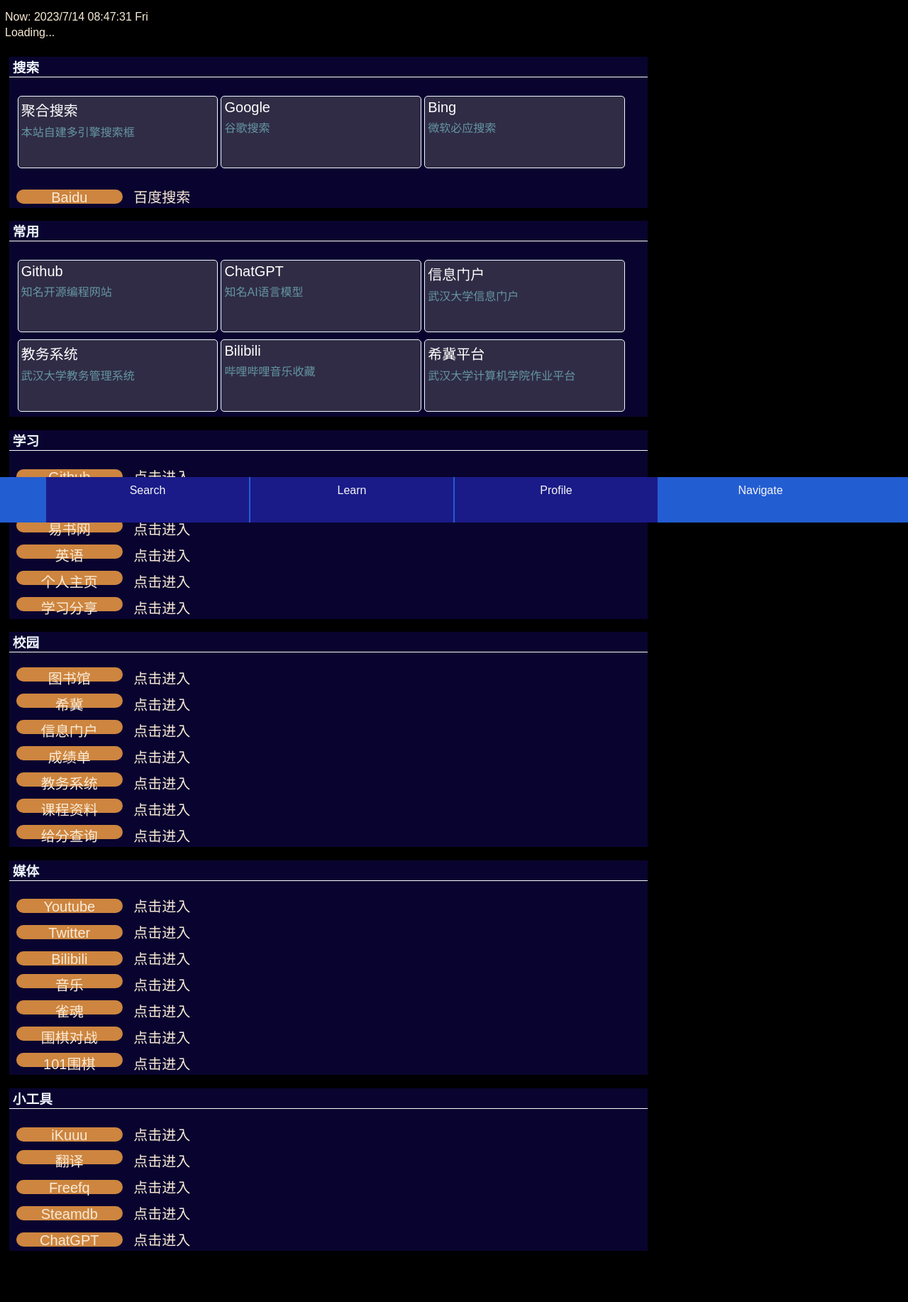
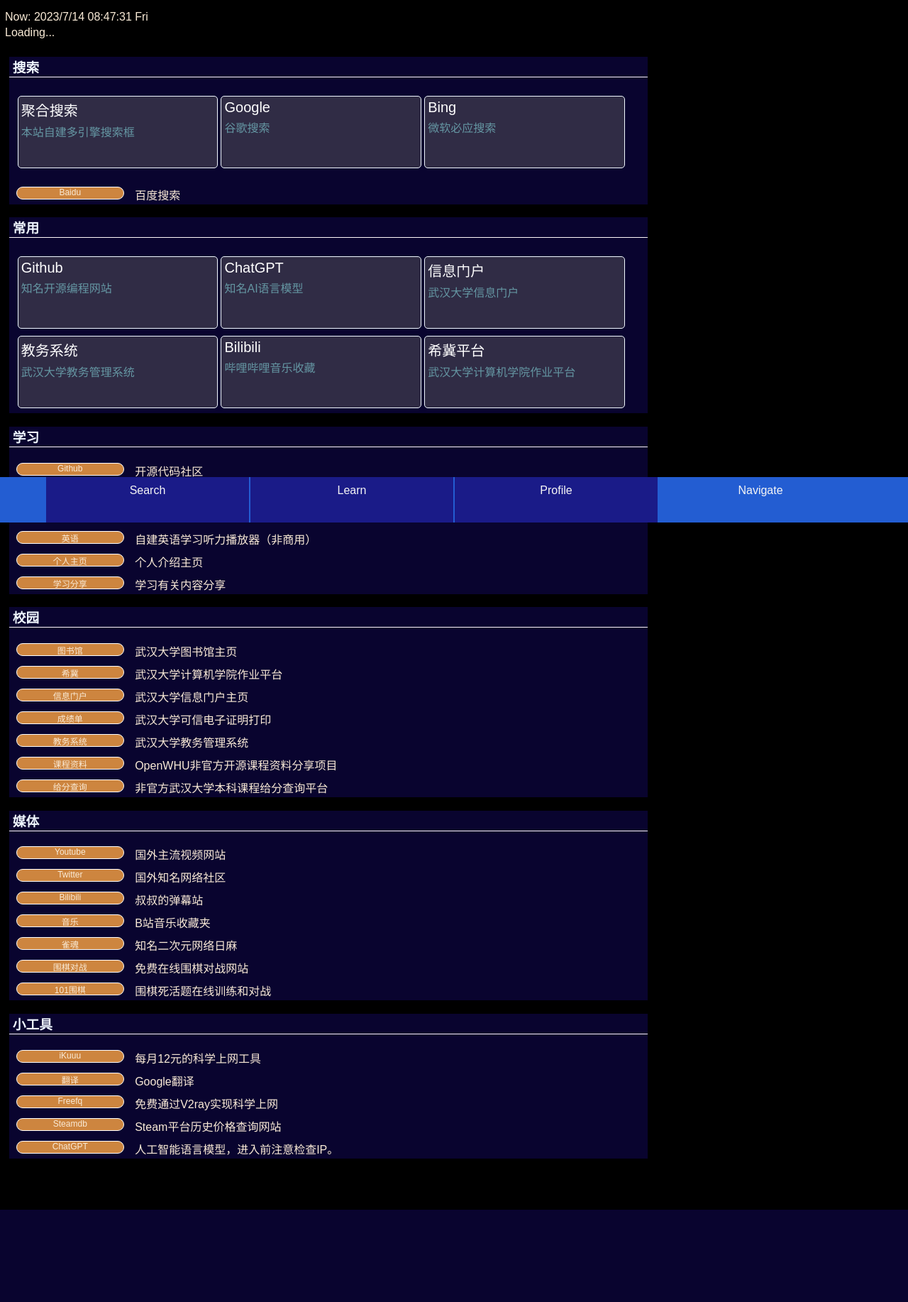
Before and after one commit to Gugugugugutian/Gugugugugutian.github.io, a PHP site: page /navi.html in a window 1280 px wide. Shown: the part 64-1898 px from the top of the page at 71% size. After the commit the page ends 1768 px from the top, so only its background shows below. Run offline with PHP 8.4, Linux system fonts and the light colour scheme.

Commit message:
网址导航更新

```diff
--- a/nav.css
+++ b/nav.css
@@ -160,7 +160,7 @@
     color: white;
 }
 .sidebar #ltitle {
-    max-width: 15vi;
+    max-width: 18vi;
 }
 
 
@@ -188,22 +188,26 @@
     margin-left: 5px;
     text-align: left;
     margin-bottom: 4px;
-    font-size: 2.5vh;
+    font-size: 2vh;
 }
 .log0 a {
     text-decoration: none;
     display: inline-block;
     text-align: center;
-    width: 18vi;
+    width: 21vi;
     max-width: 150px;
-    height: 2.5vh;
+    height: 2vh;
+    font-size: 1.5vh;
     background-color: peru;
     color: antiquewhite;
     border-radius: 1vi;
     margin-right: 1.2vi;
+    border: 1px solid #ffffff;
+    overflow: hidden;
 }
 .log0 a:hover {
-    background-color: orange;
+    background-color: black;
+    color: white;
 }
 .log tr {
     display: flex;
--- a/navi.html
+++ b/navi.html
@@ -157,12 +157,12 @@
                 <h3>学习</h3>
                 <ul class="log0">
                     <!-- <li><a href="linker">Click</a>点击进入</li> -->
-                    <li><a href="linker">Github</a>点击进入</li>
-                    <li><a href="linker">leetcode</a>点击进入</li>
-                    <li><a href="linker">易书网</a>点击进入</li>
-                    <li><a href="linker">英语</a>点击进入</li>
-                    <li><a href="linker">个人主页</a>点击进入</li>
-                    <li><a href="linker">学习分享</a>点击进入</li>
+                    <li><a href="https://github.com/">Github</a>开源代码社区</li>
+                    <li><a href="https://leetcode.cn/problemset/all/">leetcode</a>算法学习和实践网站</li>
+                    <li><a href="https://nav.yibook.org/">易书网</a>电子书网盘资源导航</li>
+                    <li><a href="english.html">英语</a>自建英语学习听力播放器（非商用）</li>
+                    <li><a href="profile.html">个人主页</a>个人介绍主页</li>
+                    <li><a href="xuexi.html">学习分享</a>学习有关内容分享</li>
                 </ul>
             </div>
 
@@ -170,13 +170,13 @@
                 <h3>校园</h3>
                 <ul class="log0">
                     <!-- <li><a href="linker">Click</a>点击进入</li> -->
-                    <li><a href="linker">图书馆</a>点击进入</li>
-                    <li><a href="linker">希冀</a>点击进入</li>
-                    <li><a href="linker">信息门户</a>点击进入</li>
-                    <li><a href="linker">成绩单</a>点击进入</li>
-                    <li><a href="linker">教务系统</a>点击进入</li>
-                    <li><a href="linker">课程资料</a>点击进入</li>
-                    <li><a href="linker">给分查询</a>点击进入</li>
+                    <li><a href="https://www.lib.whu.edu.cn/">图书馆</a>武汉大学图书馆主页</li>
+                    <li><a href="https://cslabcg.whu.edu.cn/indexcs/simple.jsp?loginErr=0">希冀</a>武汉大学计算机学院作业平台</li>
+                    <li><a href="https://ehall.whu.edu.cn/new/index.html#/">信息门户</a>武汉大学信息门户主页</li>
+                    <li><a href="https://kxdz.whu.edu.cn">成绩单</a>武汉大学可信电子证明打印</li>
+                    <li><a href="https://jwgl.whu.edu.cn/xtgl">教务系统</a>武汉大学教务管理系统</li>
+                    <li><a href="https://github.com/openwhu/OpenWHU/">课程资料</a>OpenWHU非官方开源课程资料分享项目</li>
+                    <li><a href="https://s.ringjoys.com/">给分查询</a>非官方武汉大学本科课程给分查询平台</li>
                 </ul>
             </div>
 
@@ -184,13 +184,13 @@
                 <h3>媒体</h3>
                 <ul class="log0">
                     <!-- <li><a href="linker">Click</a>点击进入</li> -->
-                    <li><a href="linker">Youtube</a>点击进入</li>
-                    <li><a href="linker">Twitter</a>点击进入</li>
-                    <li><a href="linker">Bilibili</a>点击进入</li>
-                    <li><a href="linker">音乐</a>点击进入</li>
-                    <li><a href="linker">雀魂</a>点击进入</li>
-                    <li><a href="linker">围棋对战</a>点击进入</li>
-                    <li><a href="linker">101围棋</a>点击进入</li>
+                    <li><a href="https://www.youtube.com/">Youtube</a>国外主流视频网站</li>
+                    <li><a href="https://twitter.com/">Twitter</a>国外知名网络社区</li>
+                    <li><a href="https://www.bilibili.com/">Bilibili</a>叔叔的弹幕站</li>
+                    <li><a href="https://space.bilibili.com/15611844/favlist?fid=2466132544">音乐</a>B站音乐收藏夹</li>
+                    <li><a href="https://game.maj-soul.net/1/">雀魂</a>知名二次元网络日麻</li>
+                    <li><a href="https://online-go.com/">围棋对战</a>免费在线围棋对战网站</li>
+                    <li><a href="https://www.101weiqi.com/">101围棋</a>围棋死活题在线训练和对战</li>
                 </ul>
             </div>
 
@@ -198,11 +198,11 @@
                 <h3>小工具</h3>
                 <ul class="log0">
                     <!-- <li><a href="linker">Click</a>点击进入</li> -->
-                    <li><a href="linker">iKuuu</a>点击进入</li>
-                    <li><a href="linker">翻译</a>点击进入</li>
-                    <li><a href="linker">Freefq</a>点击进入</li>
-                    <li><a href="linker">Steamdb</a>点击进入</li>
-                    <li><a href="linker">ChatGPT</a>点击进入</li>
+                    <li><a href="https://ikuuu.org/">iKuuu</a>每月12元的科学上网工具</li>
+                    <li><a href="https://translate.google.com/">翻译</a>Google翻译</li>
+                    <li><a href="https://github.com/freefq/free">Freefq</a>免费通过V2ray实现科学上网</li>
+                    <li><a href="https://steamdb.info/">Steamdb</a>Steam平台历史价格查询网站</li>
+                    <li><a href="https://chat.openai.com/chat">ChatGPT</a>人工智能语言模型，进入前注意检查IP。</li>
                 </ul>
             </div>
         </div>
```
Also changed, not shown: english.html (added, +214 -0 lines).
